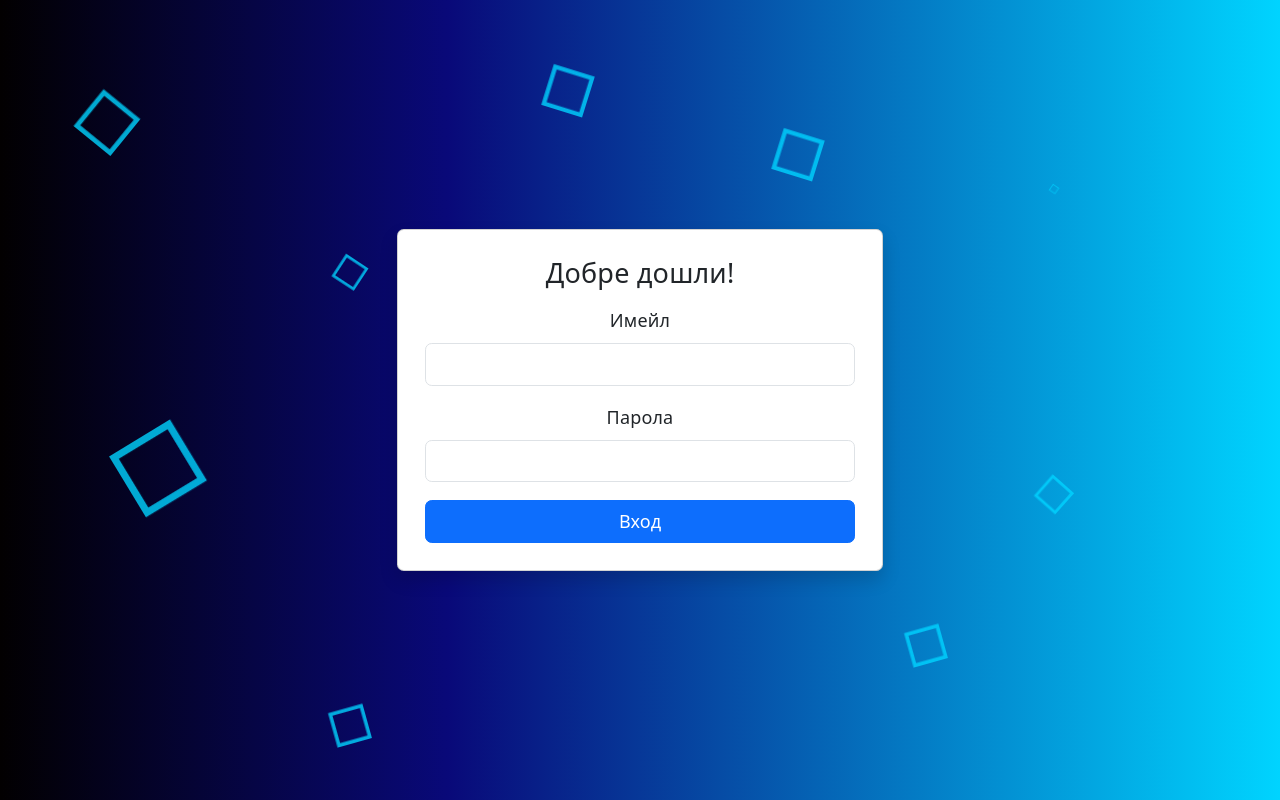
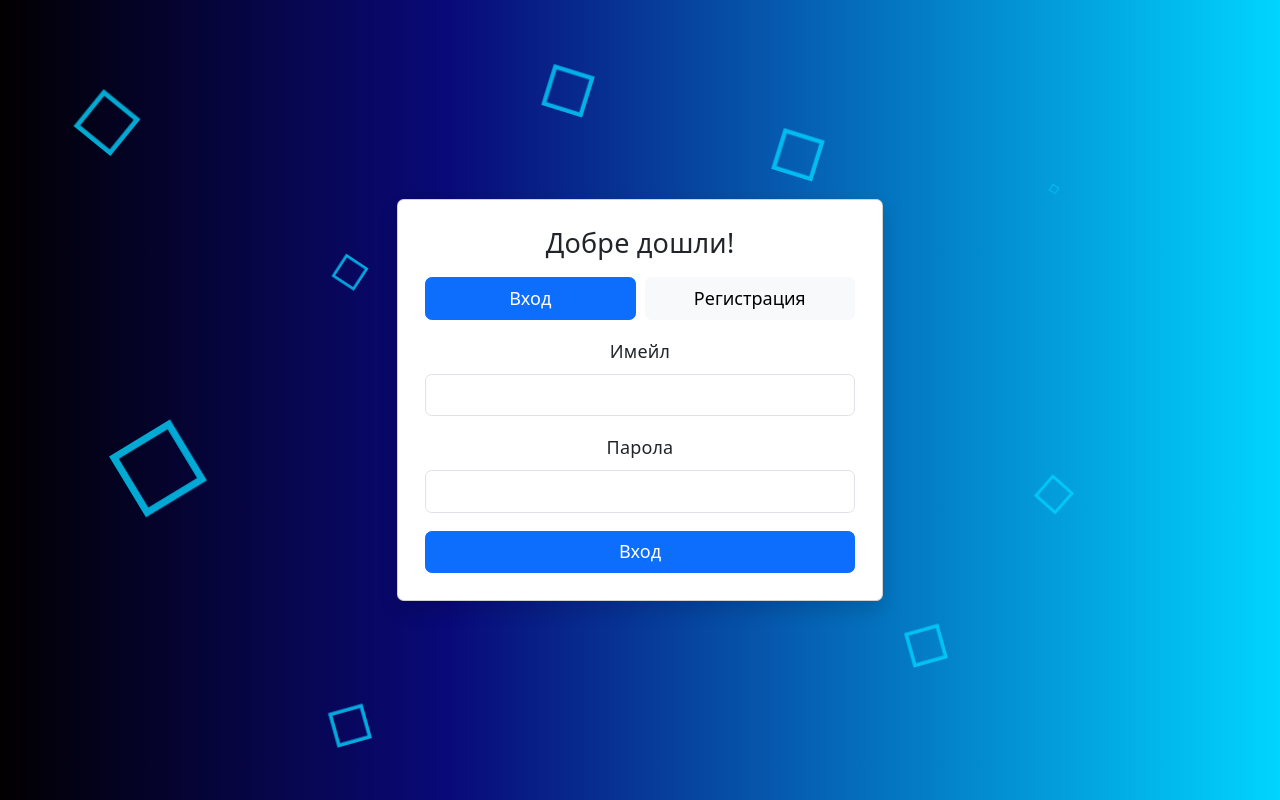
Before and after one commit to VALIXJ9/LeaveManagementSystem, a React (Vite) app in the folder client/: page / in a window 1280 px wide. Built offline with nearby package versions, Linux system fonts and the light colour scheme.

Commit message:
add form-switcher

```diff
--- a/client/src/pages/Login.tsx
+++ b/client/src/pages/Login.tsx
@@ -1,15 +1,45 @@
+import { useState } from "react";
 import "../styles/login.css";
 
 const Login = () => {
+    const [isLogin, setIsLogin] = useState(true);
+
     return (
         <div className="wrapper">
             <div className="back">
-                {[...Array(10)].map((_, i) => <div key={i}></div>)}
+                {[...Array(10)].map((_, i) => (
+                    <div key={i}></div>
+                ))}
             </div>
 
             <div className="card p-4 shadow w-100" style={{ maxWidth: "27rem" }}>
-                <h4 className="text-center mb-3">Добре дошли!</h4>
 
+                {/* TITLE */}
+                <h4 className="text-center mb-3">
+                    {isLogin ? "Добре дошли!" : "Създай акаунт"}
+                </h4>
+
+                {/* TOGGLE BUTTONS */}
+                <div className="d-flex justify-content-between mb-3">
+                    <button
+                        type="button"
+                        className={`btn w-50 me-1 ${isLogin ? "btn-primary" : "btn-light"}`}
+                        onClick={() => setIsLogin(true)}
+                    >
+                        Вход
+                    </button>
+
+                    <button
+                        type="button"
+                        className={`btn w-50 ms-1 ${!isLogin ? "btn-primary" : "btn-light"}`}
+                        onClick={() => setIsLogin(false)}
+                    >
+                        Регистрация
+                    </button>
+                </div>
+
+                {/* LOGIN FORM */}
+                {isLogin && (
                     <form>
                         <div className="mb-3">
                             <label className="form-label">Имейл</label>
@@ -23,6 +53,36 @@ const Login = () => {
 
                         <button className="btn btn-primary w-100">Вход</button>
                     </form>
+                )}
+
+                {/* REGISTER FORM */}
+                {!isLogin && (
+                    <form>
+                        <div className="mb-3">
+                            <label className="form-label">Име</label>
+                            <input type="text" className="form-control" required />
+                        </div>
+
+                        <div className="mb-3">
+                            <label className="form-label">Фамилия</label>
+                            <input type="text" className="form-control" required />
+                        </div>
+
+                        <div className="mb-3">
+                            <label className="form-label">Имейл</label>
+                            <input type="email" className="form-control" required />
+                        </div>
+
+                        <div className="mb-3">
+                            <label className="form-label">Парола</label>
+                            <input type="password" className="form-control" required />
+                        </div>
+
+                        <button className="btn btn-primary w-100">
+                            Регистрация
+                        </button>
+                    </form>
+                )}
             </div>
         </div>
     );
```
Lines whose indentation alone changed are shown as unchanged.
